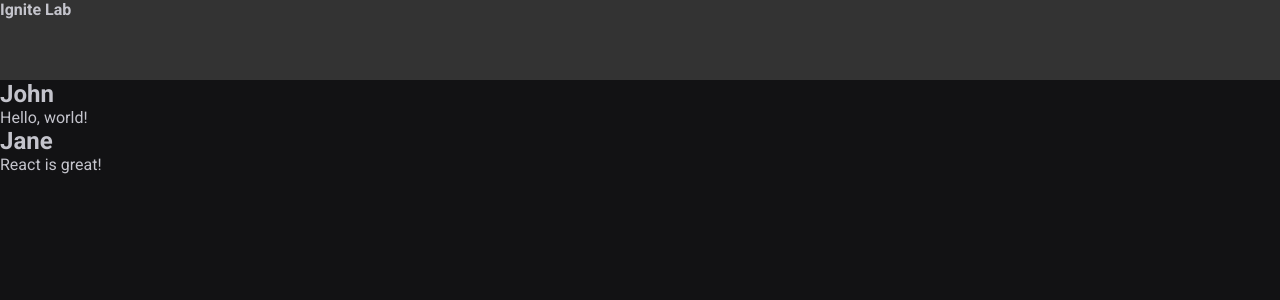
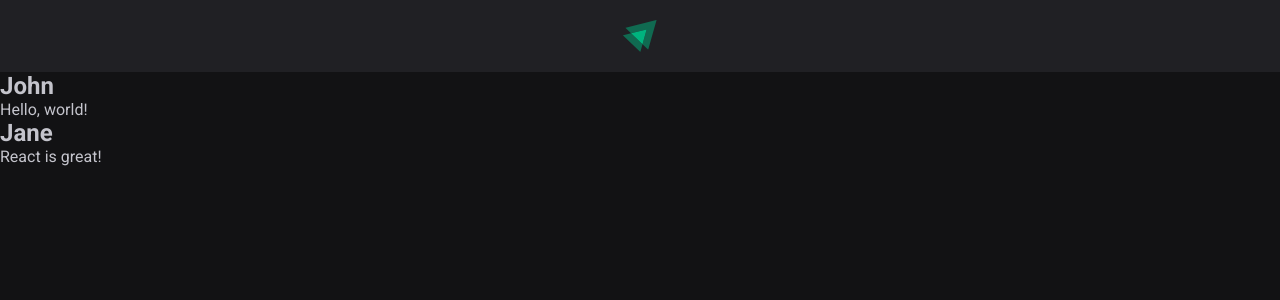
Before and after one commit to bulnes/01-fundamentos-reactjs, a React (Vite) app: page / in a window 1280 px wide. Shown: the top 300 px of the page. Built offline with nearby package versions, Linux system fonts and the light colour scheme.

Commit message:
feat: add header logo

```diff
--- a/src/components/Header.jsx
+++ b/src/components/Header.jsx
@@ -1,9 +1,11 @@
 import styles from './Header.module.css';
+
+import logoIgnite from '../assets/logo-ignite.svg';
 
 export function Header() {
     return (
         <header className={styles.header}>
-            <strong>Ignite Lab</strong>
+            <img src={logoIgnite} alt="Logo Ignite" />
         </header>
     )
 }
--- a/src/components/Header.module.css
+++ b/src/components/Header.module.css
@@ -1,4 +1,10 @@
 .header {
-    background-color: #333;
-    height: 80px;
+    background-color: var(--gray-800);
+    display: flex;
+    justify-content: center;
+    padding: 1.25rem 0;
 }
+
+.header img {
+    height: 2rem;
+}
```
Also changed, not shown: src/assets/logo-ignite.svg (added).
